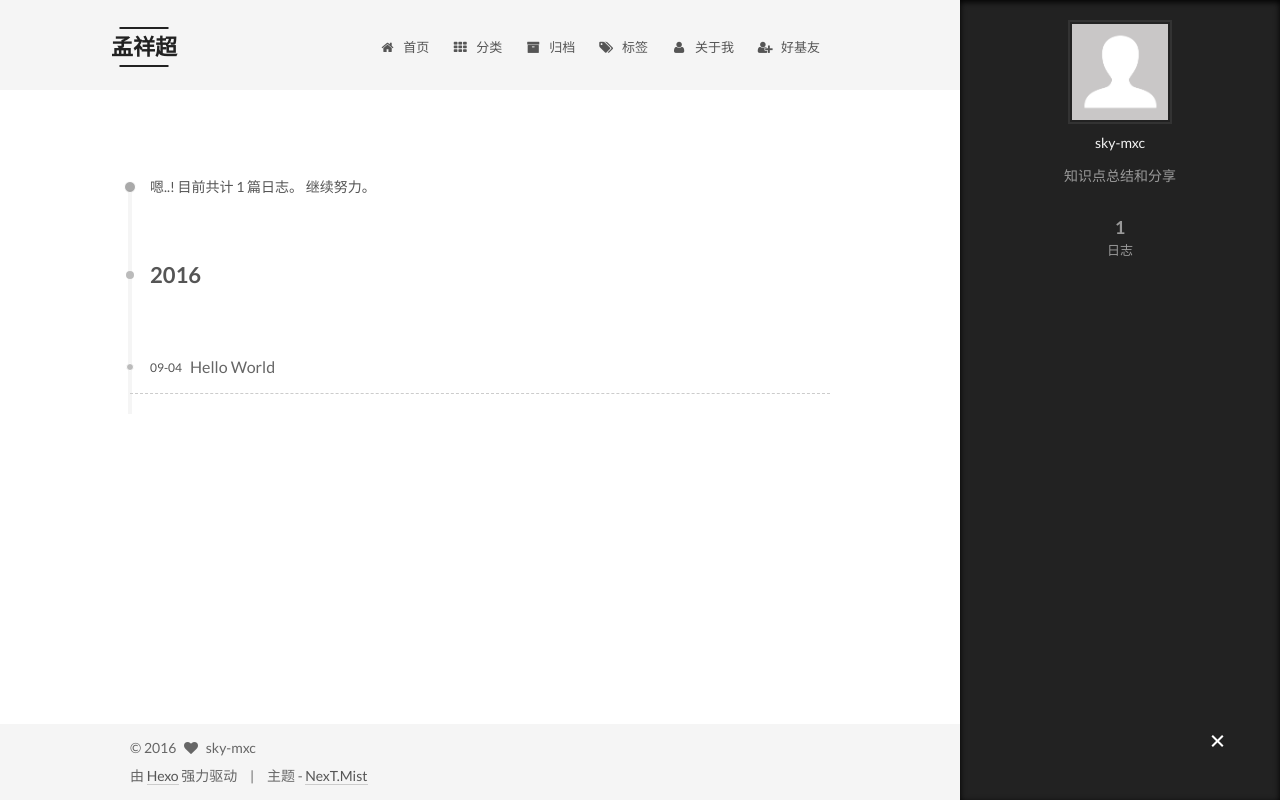
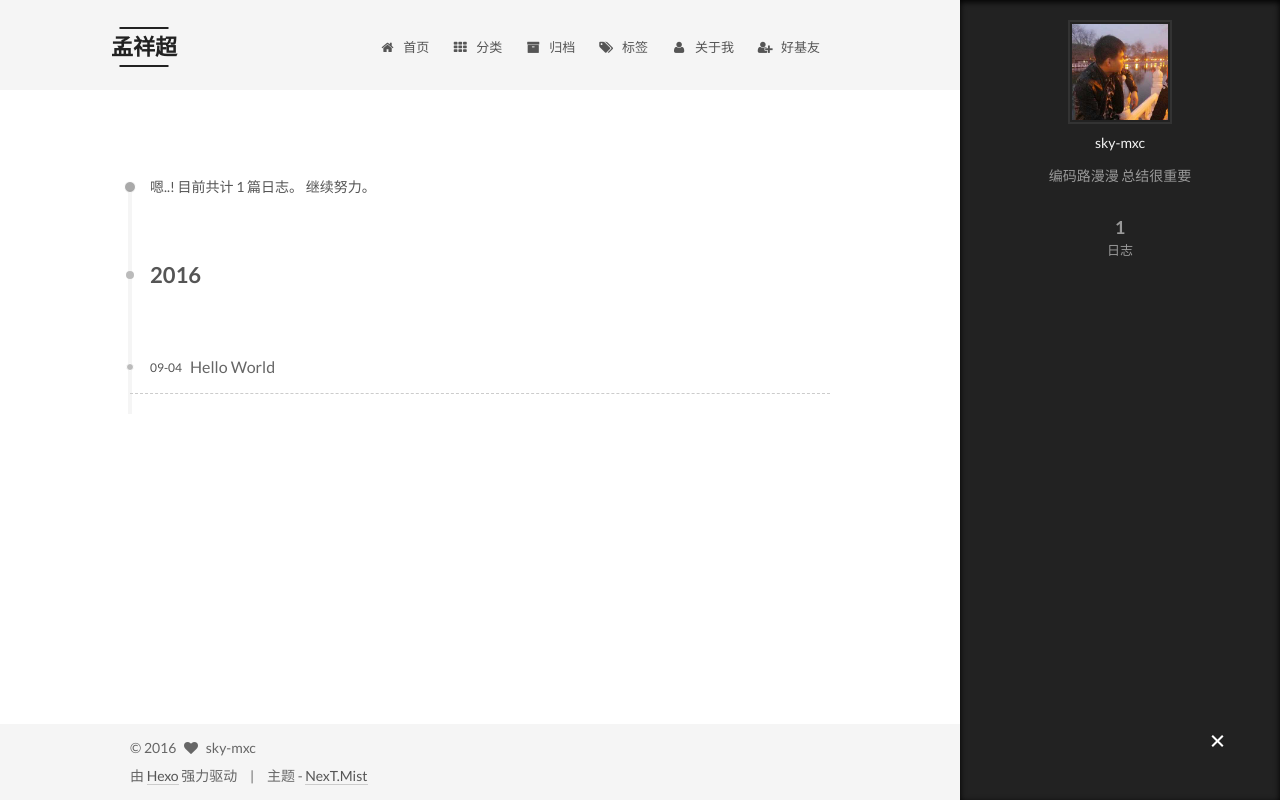
Before and after one commit to skymxc/skymxc.github.io, a plain HTML site: page archives/2016/09/index.html in a window 1280 px wide. Both pictures are taken after a click on the element 1217 px from the left and 742 px from the top of the page. Drawn offline with Linux system fonts and the light colour scheme.

Commit message:
Site updated: 2016-09-29 21:49:22

```diff
--- a/archives/2016/09/index.html
+++ b/archives/2016/09/index.html
@@ -84,15 +84,15 @@
 
 
 
-<meta name="description" content="知识点总结和分享">
+<meta name="description" content="编码路漫漫 总结很重要">
 <meta property="og:type" content="website">
 <meta property="og:title" content="孟祥超">
 <meta property="og:url" content="http://yoursite.com/archives/2016/09/index.html">
 <meta property="og:site_name" content="孟祥超">
-<meta property="og:description" content="知识点总结和分享">
+<meta property="og:description" content="编码路漫漫 总结很重要">
 <meta name="twitter:card" content="summary">
 <meta name="twitter:title" content="孟祥超">
-<meta name="twitter:description" content="知识点总结和分享">
+<meta name="twitter:description" content="编码路漫漫 总结很重要">
 
 
 
@@ -334,10 +334,10 @@
       <section class="site-overview sidebar-panel  sidebar-panel-active ">
         <div class="site-author motion-element" itemprop="author" itemscope itemtype="http://schema.org/Person">
           <img class="site-author-image" itemprop="image"
-               src="/images/avatar.gif"
+               src="/images/top.jpg"
                alt="sky-mxc" />
           <p class="site-author-name" itemprop="name">sky-mxc</p>
-          <p class="site-description motion-element" itemprop="description">知识点总结和分享</p>
+          <p class="site-description motion-element" itemprop="description">编码路漫漫 总结很重要</p>
         </div>
         <nav class="site-state motion-element">
           <div class="site-state-item site-state-posts">
--- a/css/main.css
+++ b/css/main.css
@@ -1548,7 +1548,7 @@ pre .javascript .function {
   width: 4px;
   height: 4px;
   border-radius: 50%;
-  background: #e4e5ff;
+  background: #ff59dd;
 }
 .links-of-blogroll {
   font-size: 13px;
```
Also changed, not shown: 2016/09/04/hello-world/index.html (+2 -2 lines), archives/2016/index.html (+5 -5 lines), archives/index.html (+5 -5 lines), index.html (+5 -5 lines), images/top.jpg (added).
